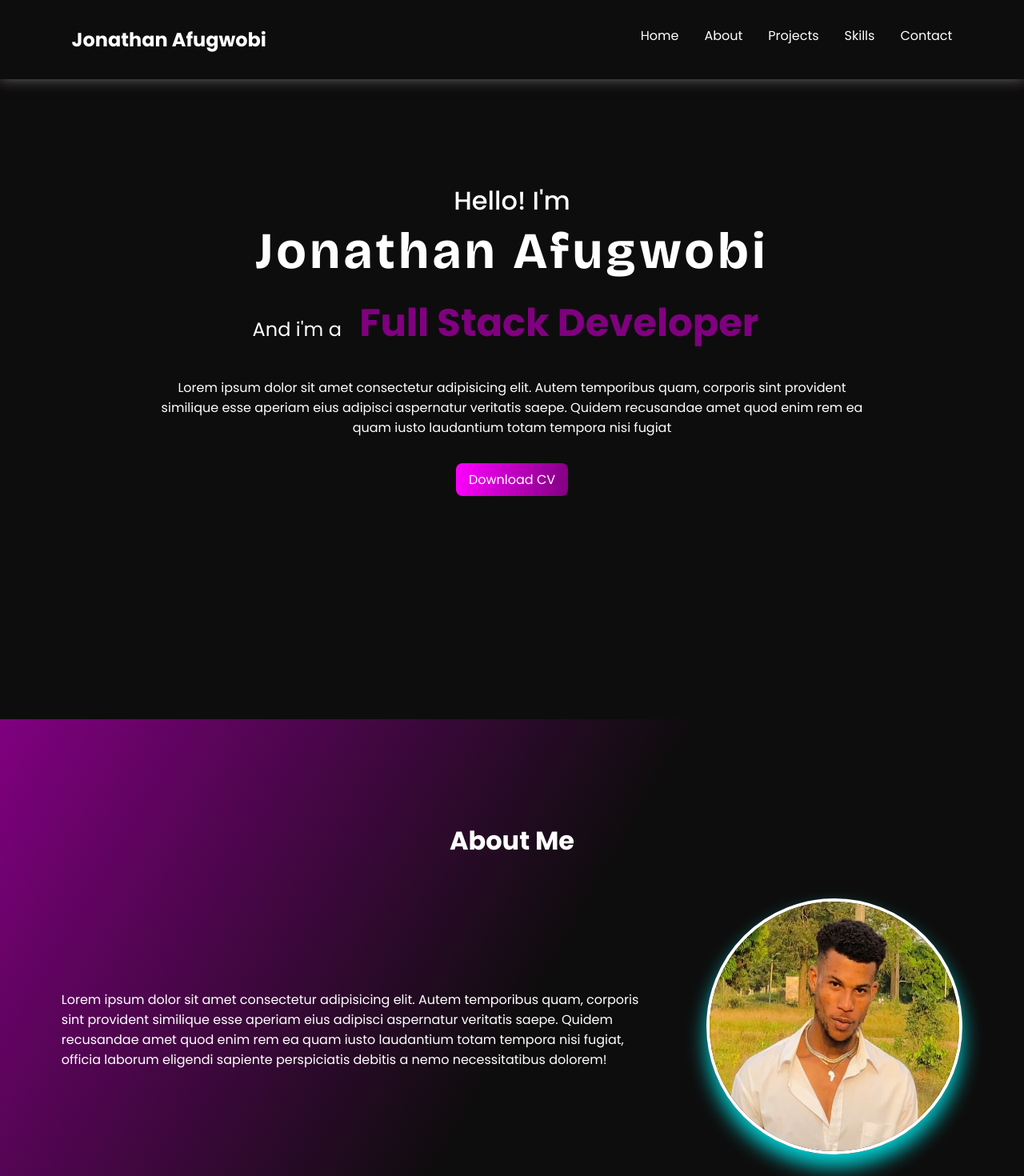
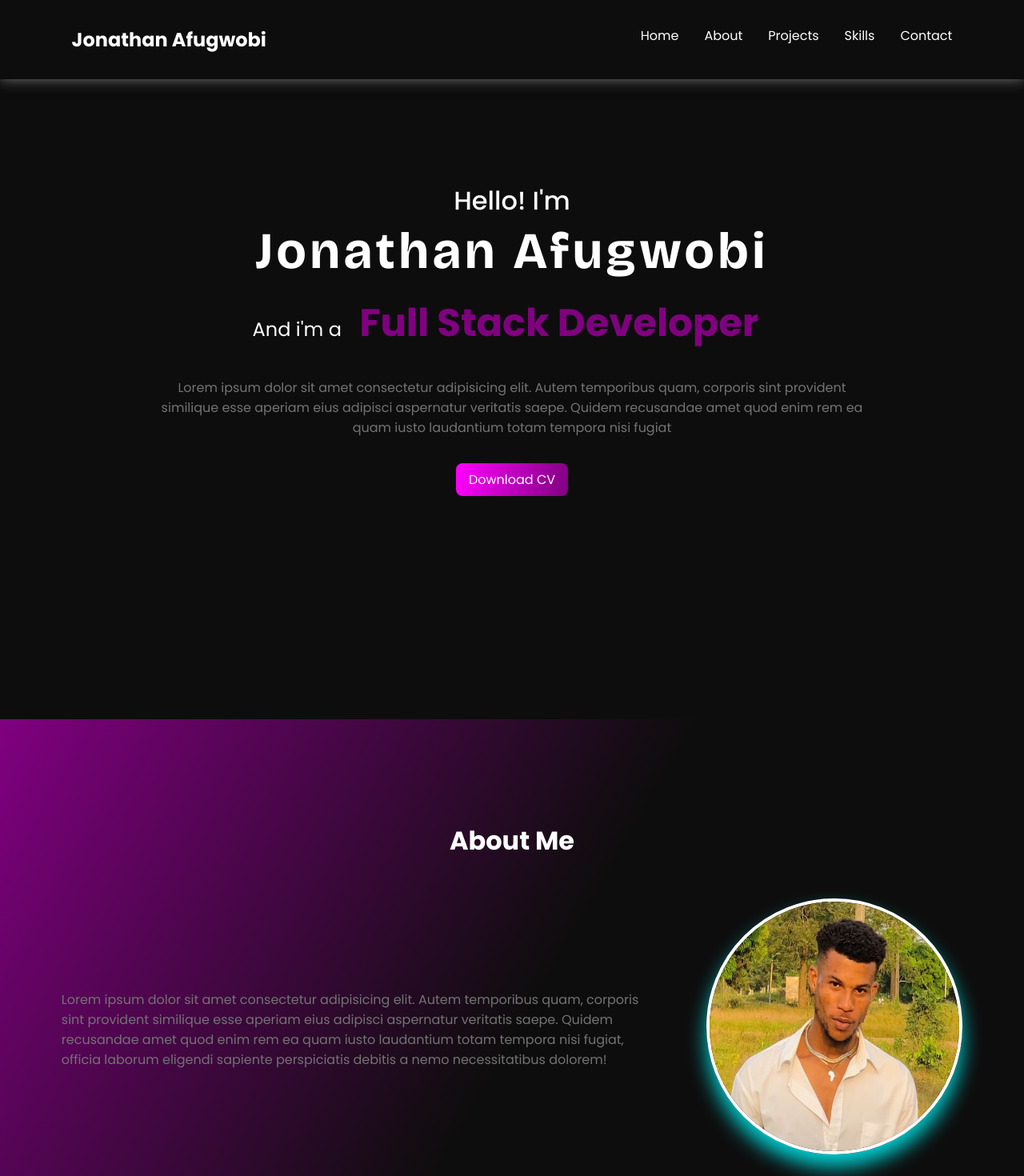
Before and after one commit to Dopetwist/Portfolio-site, a React (Vite) app: page / in a window 1280 px wide. Shown: the top 1470 px of the page at 80% size. Built offline with nearby package versions, Linux system fonts and the light colour scheme; some icons are missing.

Commit message:
Change 'Home' and 'About' paragraph texts colors

```diff
--- a/src/index.css
+++ b/src/index.css
@@ -18,7 +18,7 @@
     --background-two: #1f1c1c;
     --extra-color: #02ced1;
     --white: #fff;
-    --sub-text: #6b6666;
+    --sub-text: #737373;
 }
 
 body {
@@ -120,6 +120,7 @@ header.reset {
 }
 
 .home-text {
+    color: var(--sub-text);
     text-align: center;
 }
 
@@ -143,7 +144,7 @@ section#about {
 }
 
 .about-content .about-text {
-    color: var(--white);
+    color: var(--sub-text);
     margin-right: 5rem;
 }
 
@@ -197,7 +198,7 @@ section#about {
 .btn {
     background: linear-gradient(100deg, var(--second-main), var(--main-color));
     color: var(--white);
-    margin-bottom: 1rem;
+    margin: 2rem 0;
     display: flex;
     justify-content: center;
     align-items: center;
```
